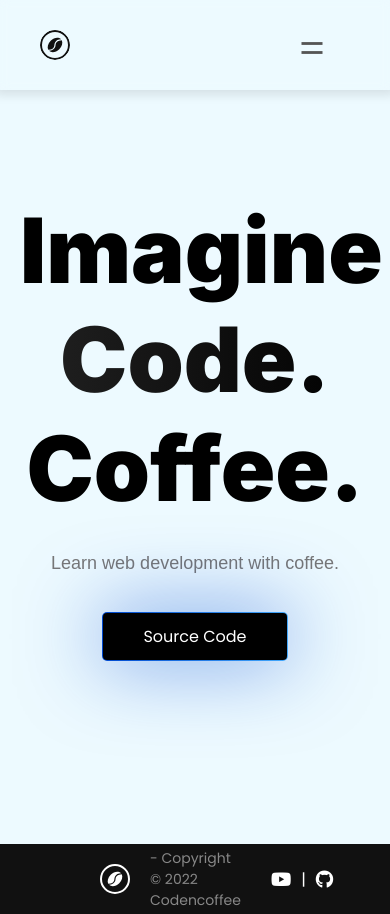
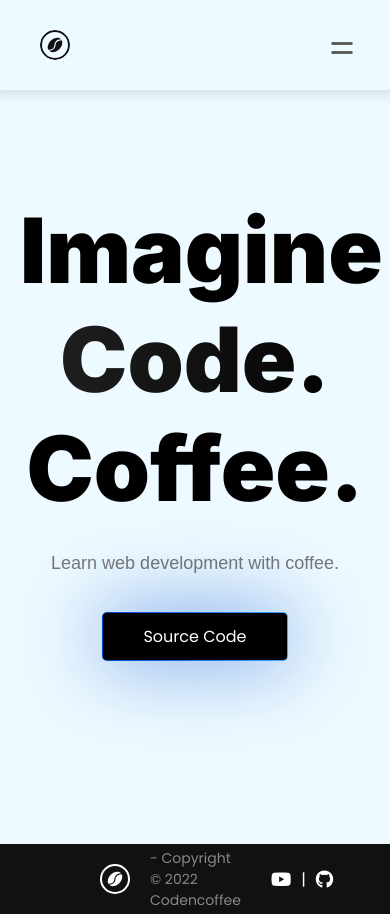
Before and after one commit to DeepakChowdry-bit/CodenCoffee, a plain HTML site: page index.html in a window 390 px wide. Shown: the top 914 px of the page. Drawn offline with nearby package versions, Linux system fonts and the light colour scheme; a web font is replaced by a local one.

Commit message:
menu icon alignment

```diff
--- a/Style.css
+++ b/Style.css
@@ -190,7 +190,7 @@ body{
     display: block;
     position: absolute;
     top: 30px;
-    right: 60px;
+    right: 30px;
     color: #555;
   }
 
```
